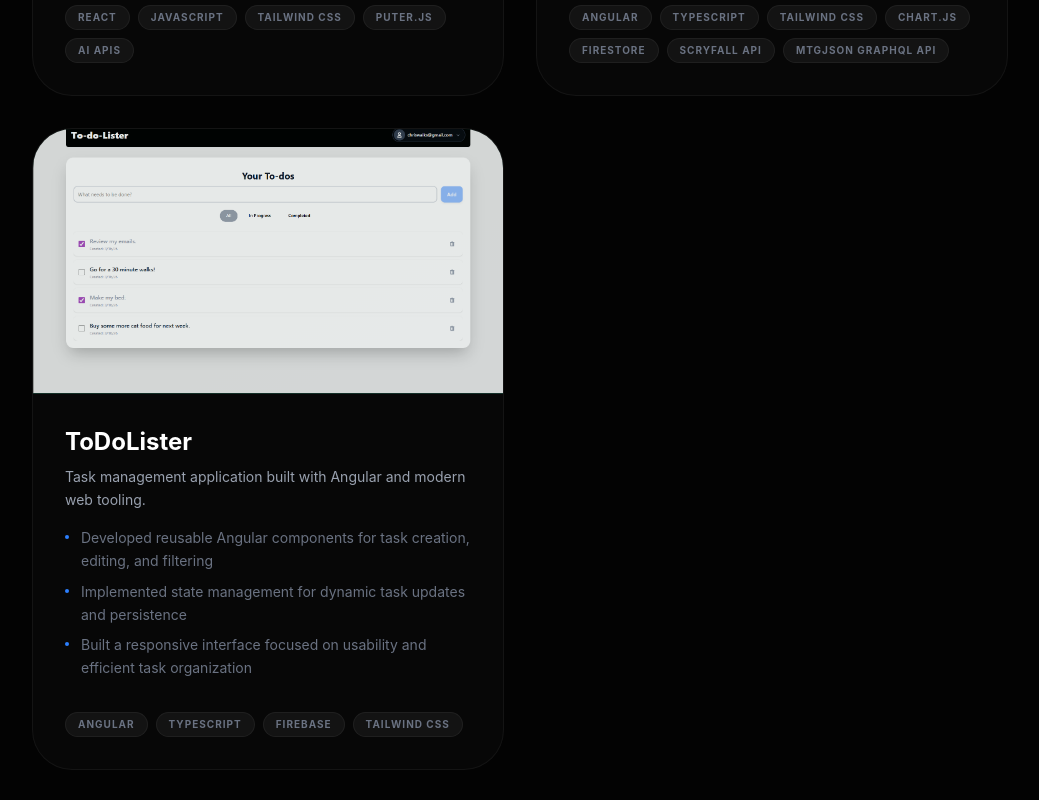
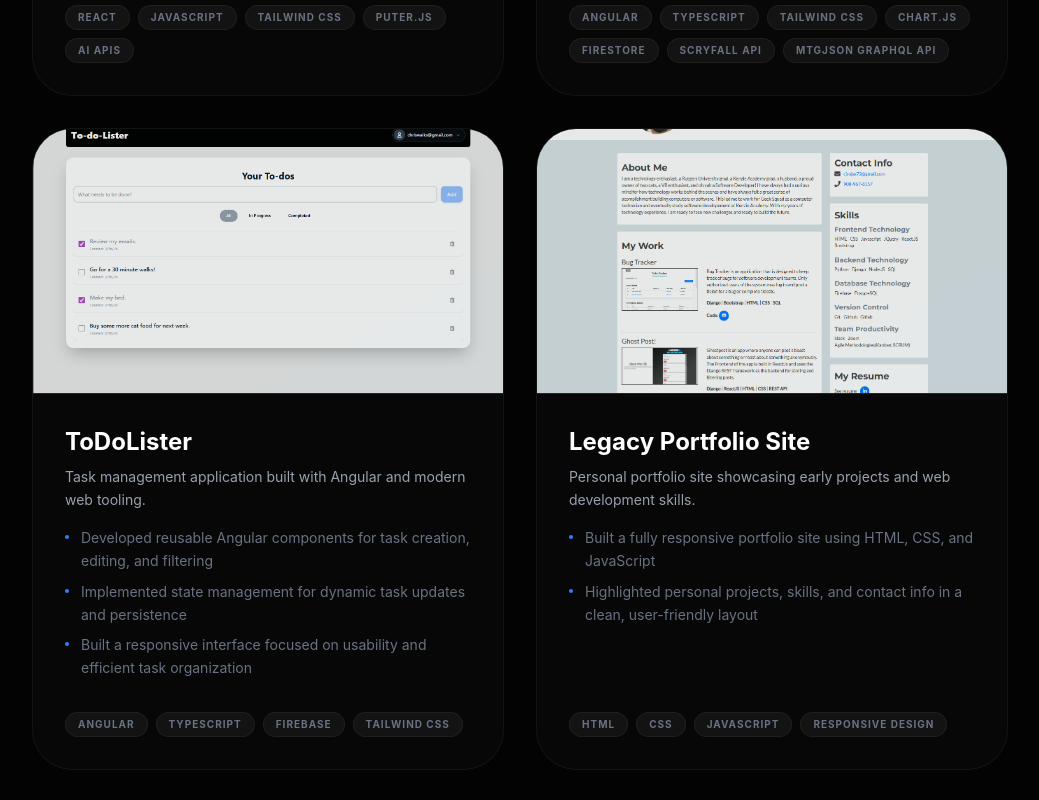
Before and after one commit to cjrojas72/portfolio-v2, a React (Vite) app: page / in a window 1280 px wide. Shown: the part 4560-5360 px from the top of the page, without its empty margins (120-1159 px from the left). Built offline with nearby package versions, Linux system fonts and the light colour scheme.

Commit message:
add legacy portfolio site

```diff
--- a/src/App.jsx
+++ b/src/App.jsx
@@ -3,6 +3,7 @@ import emailjs from '@emailjs/browser';
 import motivateMeImg from './assets/motivateme.png';
 import manaWatchImg from './assets/manawatch.png';
 import toDoListerImg from './assets/todolister.png';
+import legacyPortImg from './assets/legacyPort.png';
 import {
   Github,
   Linkedin,
@@ -280,6 +281,24 @@ const experience = [
     link: "https://todolistercr.vercel.app/",
     github: "https://github.com/cjrojas72/angular-to-do",
     image: toDoListerImg,
+    gradient: "from-emerald-600/20 to-teal-600/20"
+  },
+  {
+    title: "Legacy Portfolio Site",
+    description: "Personal portfolio site showcasing early projects and web development skills.",
+    highlights: [
+      "Built a fully responsive portfolio site using HTML, CSS, and JavaScript",
+      "Highlighted personal projects, skills, and contact info in a clean, user-friendly layout"
+    ],
+    tech: [
+      "HTML",
+      "CSS",
+      "Javascript",
+      "Responsive Design"
+    ],
+    link: "https://cjrojas72.github.io/Christian-Rojas/",
+    github: "https://github.com/cjrojas72/Christian-Rojas",
+    image: legacyPortImg,
     gradient: "from-emerald-600/20 to-teal-600/20"
   }
 ];
```
Also changed, not shown: src/assets/legacyPort.png (added).
